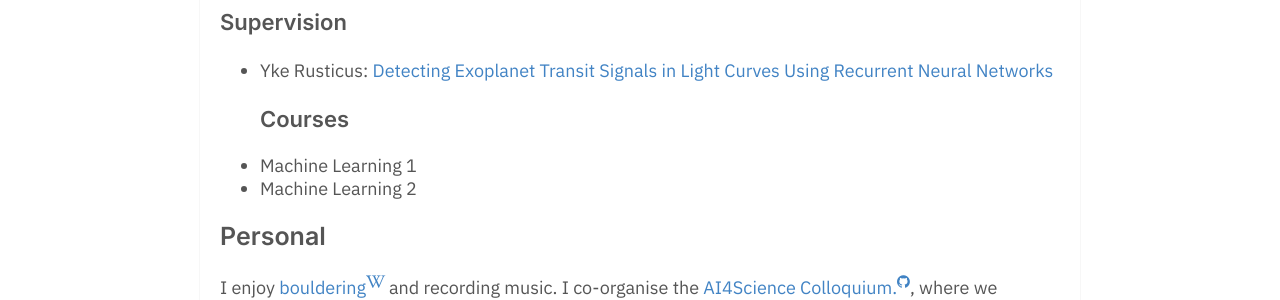
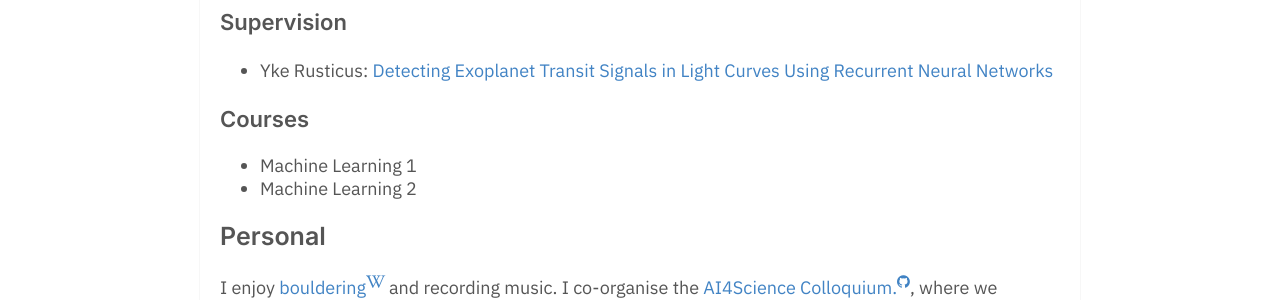
Before and after one commit to DavidRuhe/DavidRuhe.github.io, a Jekyll site: the page built from about.md, in a window 1280 px wide. Shown: the part 1760-2060 px from the top of the page. Built offline with Jekyll 4.4.1, drawn with Linux system fonts in a browser that asks for light colours.

Commit message:
links, header indent

```diff
--- a/_config.yml
+++ b/_config.yml
@@ -10,6 +10,8 @@
 encoding: utf-8
 twitter: "https://twitter.com/djjruhe"
 github: "https://github.com/DavidRuhe"
+linkedin: "https://www.linkedin.com/in/david-ruhe-2a0a0b155"
+mail: "mailto:d.ruhe@uva.nl"
 
 # Build settings
 theme: null
--- a/_includes/feed.html
+++ b/_includes/feed.html
@@ -64,9 +64,9 @@
 
     <div style="background-color:#f7f7f7;width:100%;height:40px;"></div>
     <div style="width: 100%;padding-left: 15px;">
-        <div style="max-width: 512px;">
-            <a class="twitter-timeline" href="https://twitter.com/djjruhe?ref_src=twsrc%5Etfw" data-tweet-limit="4">Tweets by djjruhe</a> <script async src="https://platform.twitter.com/widgets.js" charset="utf-8"></script>
-        </div>
+        <!-- <div style="max-width: 512px;"> -->
+        <a class="twitter-timeline" href="https://twitter.com/djjruhe?ref_src=twsrc%5Etfw" data-tweet-limit="4">Tweets by djjruhe</a> <script async src="https://platform.twitter.com/widgets.js" charset="utf-8"></script>
+        <!-- </div> -->
     </div>
 
 {%- endif -%}
--- a/about.md
+++ b/about.md
@@ -36,6 +36,7 @@
 ## Teaching
 ### Supervision
 * Yke Rusticus: [[Detecting Exoplanet Transit Signals in Light Curves Using Recurrent Neural Networks::https://www.hou.usra.edu/meetings/lpsc2021/pdf/2080.pdf]]
+
 ### Courses
 * Machine Learning 1
 * Machine Learning 2
```
